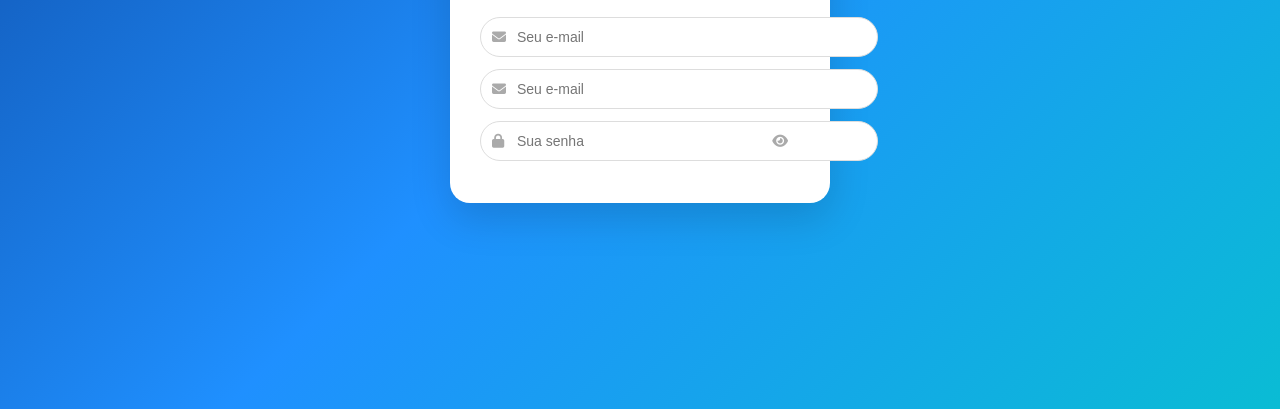
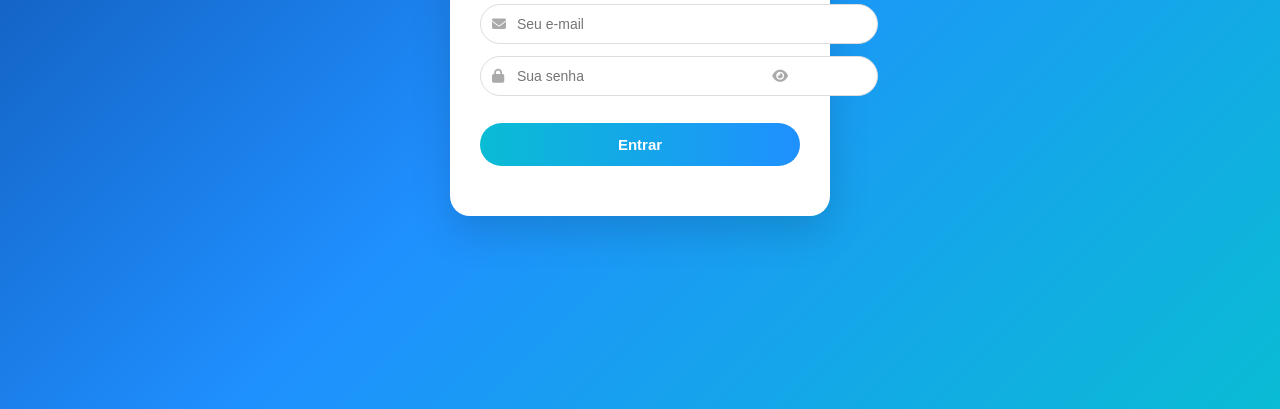
Before and after one commit to catlenfreitas/portal-verispeak, a website: page index.html in a window 1280 px wide. Shown: the part 421-830 px from the top of the page. Drawn offline with Linux system fonts and the light colour scheme.

Commit message:
estruturacao da page

```diff
--- a/index.html
+++ b/index.html
@@ -7,9 +7,10 @@
   <!-- Ícones -->
   <link href="https://cdnjs.cloudflare.com/ajax/libs/font-awesome/6.5.0/css/all.min.css" rel="stylesheet">
 
+  <!-- CSS -->
   <link rel="stylesheet" href="index.css">
+</head>
 
-</head>
 <body>
 
   <div class="container">
@@ -27,15 +28,18 @@
 
     <!-- SENHA -->
     <div class="input-group">
-  <i class="fa fa-envelope"></i>
-  <input type="email" placeholder="Seu e-mail">
-</div>
+      <i class="fa fa-lock"></i>
+      <input type="password" id="senha" placeholder="Sua senha">
+      <i class="fa fa-eye toggle-password" onclick="toggleSenha()"></i>
+    </div>
 
-<div class="input-group">
-  <i class="fa fa-lock"></i>
-  <input type="password" id="senha" placeholder="Sua senha">
-  <i class="fa fa-eye toggle-password" onclick="toggleSenha()"></i>
-</div>
+    <!-- BOTÃO -->
+    <button id="btnLogin" onclick="login()">Entrar</button>
+
+    <!-- MENSAGEM -->
+    <p class="msg" id="msg"></p>
+
+  </div>
 
   <script>
     function toggleSenha() {
```
